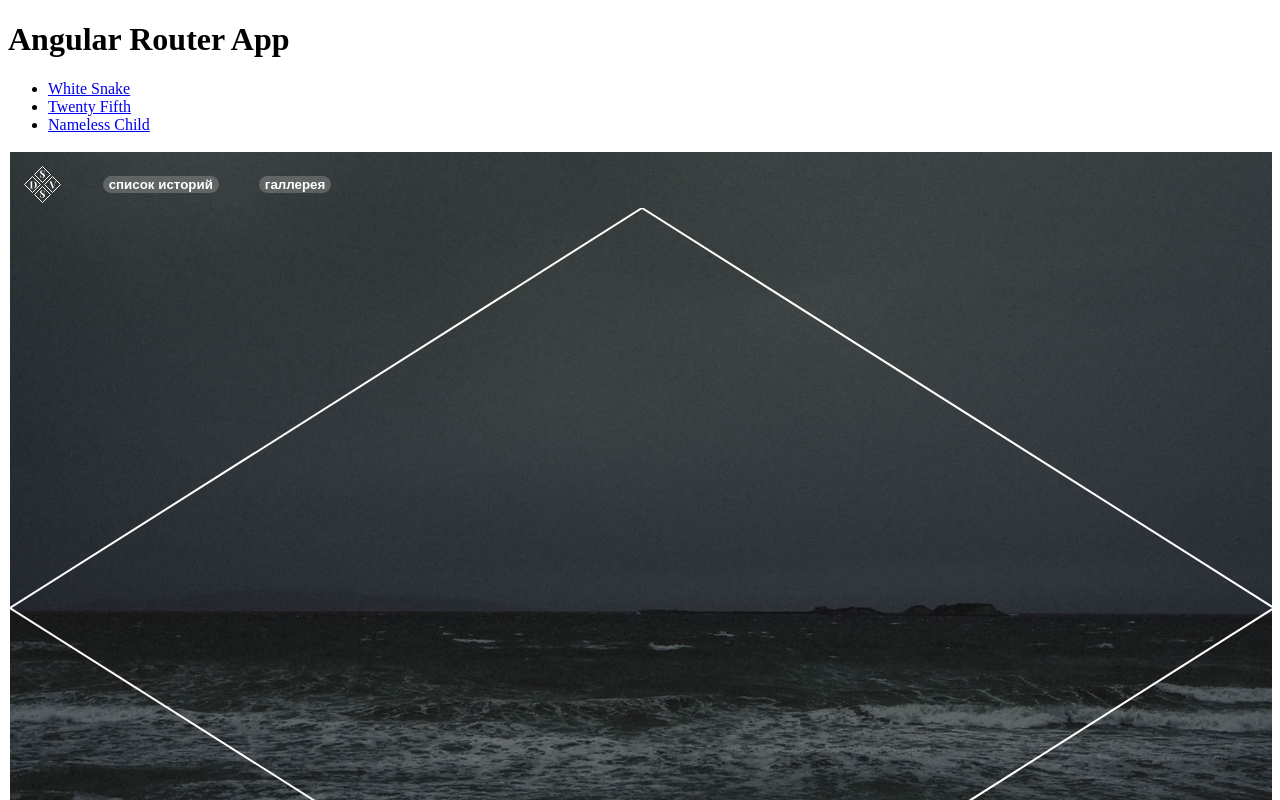
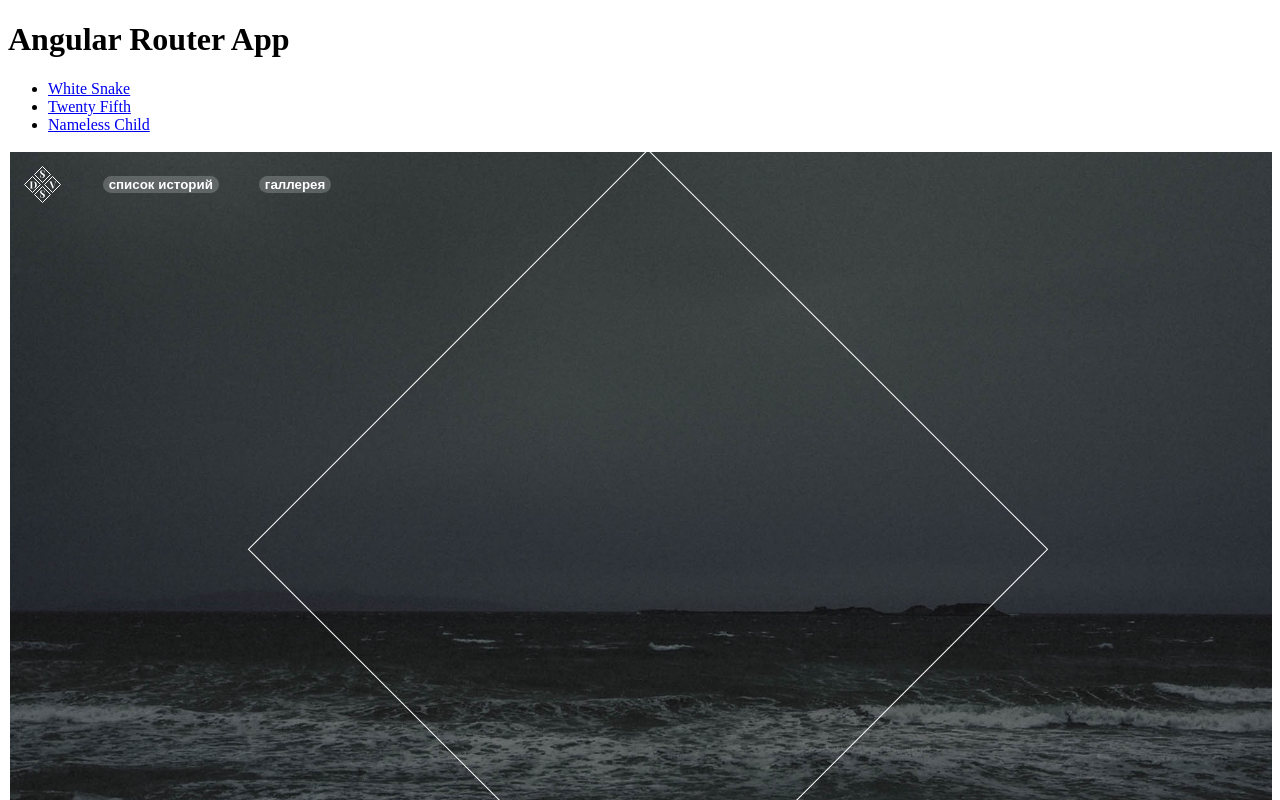
Before and after one commit to ViktorSuharev/darimatales, an Angular app: page /twenty-fifth in a window 1280 px wide. Shown: the top 800 px of the page. Built offline with nearby package versions, Linux system fonts and the light colour scheme.

Commit message:
add svg rhombus

```diff
--- a/src/app/app.module.ts
+++ b/src/app/app.module.ts
@@ -14,6 +14,7 @@ import { WhiteSnakeComponent } from './tales/white-snake/white-snake.component';
 import { TwentyFifthComponent } from './tales/twenty-fifth/twenty-fifth.component';
 import { AppRoutingModule } from './app.routing.module';
 import { NamelessChildComponent } from './tales/nameless-child/nameless-child.component';
+import {NoSanitizePipe} from './tales/twenty-fifth/no-sanitize.pipe';
 
 @NgModule({
   declarations: [
@@ -29,7 +30,8 @@ import { NamelessChildComponent } from './tales/nameless-child/nameless-child.co
     PicGalleryComponent,
     WhiteSnakeComponent,
     TwentyFifthComponent,
-    NamelessChildComponent
+    NamelessChildComponent,
+    NoSanitizePipe
   ],
   imports: [
     BrowserModule,
--- /dev/null
+++ b/src/app/tales/twenty-fifth/no-sanitize.pipe.ts
@@ -0,0 +1,15 @@
+import { Pipe, PipeTransform } from '@angular/core';
+import {DomSanitizer, SafeHtml} from '@angular/platform-browser';
+
+@Pipe({
+  name: 'noSanitize'
+})
+export class NoSanitizePipe implements PipeTransform {
+  constructor(private domSanitizer: DomSanitizer) {
+  }
+
+  transform(html: string): SafeHtml {
+    return this.domSanitizer.bypassSecurityTrustHtml(html);
+  }
+
+}
--- a/src/app/tales/twenty-fifth/twenty-fifth.component.html
+++ b/src/app/tales/twenty-fifth/twenty-fifth.component.html
@@ -2,12 +2,9 @@
 <div class="bg-img default">
   <div class="body-center-white-frame">
     <app-menu-header></app-menu-header>
+  </div>
 
-    <svg height="100%" width="100%">
-      <line x1="0" y1="50%" x2="50%" y2="0" style="stroke:rgb(255,255,255);stroke-width:2" />
-      <line x1="0" y1="50%" x2="50%" y2="100%" style="stroke:rgb(255,255,255);stroke-width:2" />
-      <line x1="100%" y1="50%" x2="50%" y2="100%" style="stroke:rgb(255,255,255);stroke-width:2" />
-      <line x1="100%" y1="50%" x2="50%" y2="0" style="stroke:rgb(255,255,255);stroke-width:2" />
-    </svg>
-  </div>
+  <div style="width: 100%; height: 100%"
+       [innerHTML]="svgImage | noSanitize"
+  ></div>
 </div>
--- a/src/app/tales/twenty-fifth/twenty-fifth.component.ts
+++ b/src/app/tales/twenty-fifth/twenty-fifth.component.ts
@@ -6,10 +6,30 @@ import { Component, OnInit } from '@angular/core';
   styleUrls: ['./twenty-fifth.component.css']
 })
 export class TwentyFifthComponent implements OnInit {
+  svgImage: string;
 
-  constructor() { }
+  constructor() {
+    const fullWidth = window.innerWidth;
+    const fullHeight = window.innerHeight;
 
-  ngOnInit() {
+    const squareLength = Math.floor(fullHeight / Math.sqrt(2));
+    const rotationPointX = Math.floor(fullWidth / 2);
+    const rotationPointY = Math.floor(fullHeight / 2);
+    const startPointX = Math.floor(rotationPointX - squareLength / 2);
+    const startPointY = Math.floor(rotationPointY - squareLength / 2);
+
+    this.svgImage = '' +
+      '<div style="width: 100%; height: 100%">\n' +
+      '    <svg style="width: 100%; height: 100%">\n' +
+      '      <rect x="' + startPointX + '" y="' + startPointY + '" height="' + squareLength + '" width="' + squareLength + '"\n' +
+      '            style="stroke:white; fill: transparent"\n' +
+      '            transform="rotate(45 ' + rotationPointX + ' ' + rotationPointY + ')"\n' +
+      '      ></rect>\n' +
+      '    </svg>\n' +
+      '  </div>';
+
+    console.log(this.svgImage);
   }
 
+  ngOnInit() {}
 }
--- a/src/index.html
+++ b/src/index.html
@@ -5,7 +5,7 @@
   <title>Darimatales</title>
   <base href="/">
   <meta name="viewport" content="width=device-width, initial-scale=1">
-  <link rel="icon" type="image/x-icon" href="favicon.ico">
+  <link rel="icon" type="image/x-icon" sizes="32x32" href="assets/browser-icon.png">
   <link href="https://fonts.googleapis.com/css?family=Playfair+Display&display=swap" rel="stylesheet">
 
   <style>
```
Also changed, not shown: src/assets/browser-icon.png (added).
